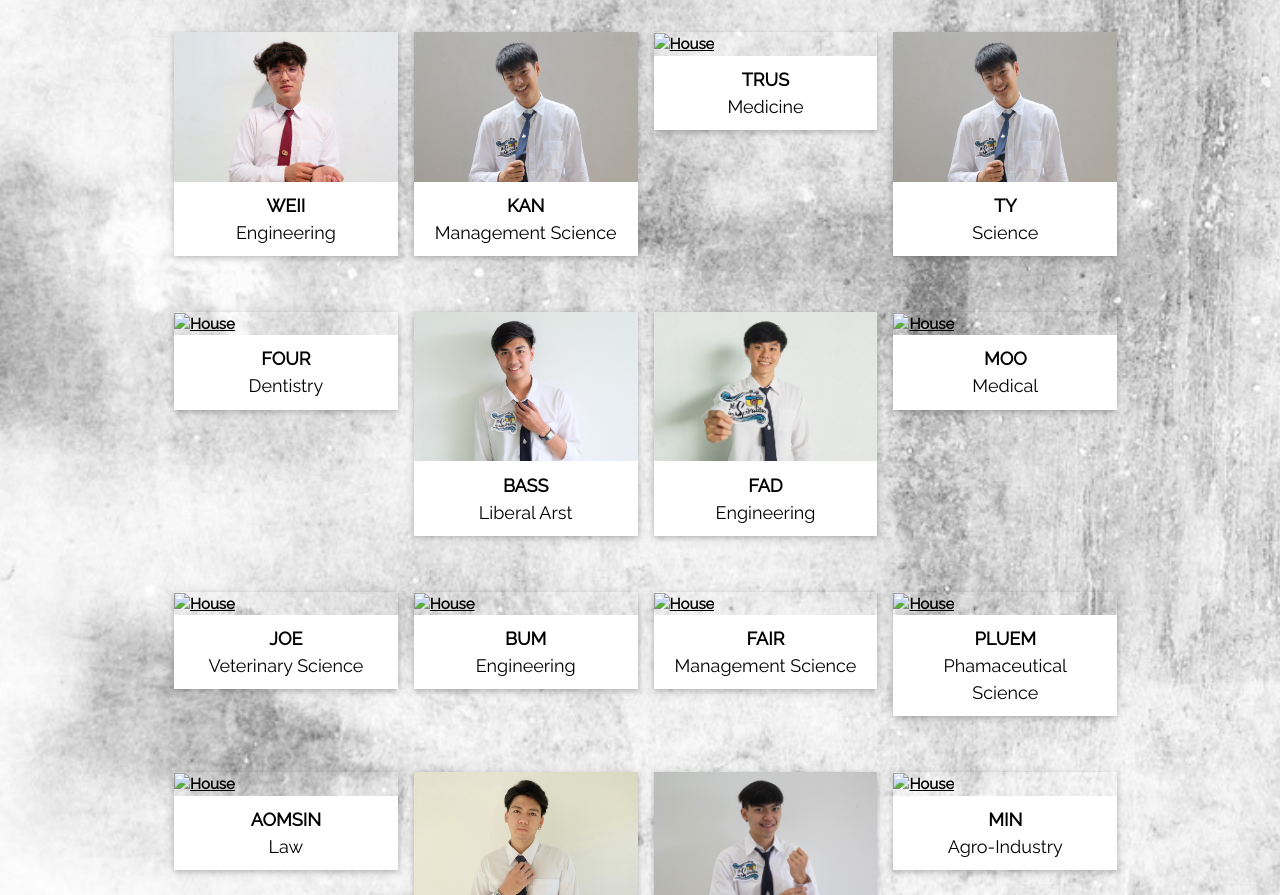
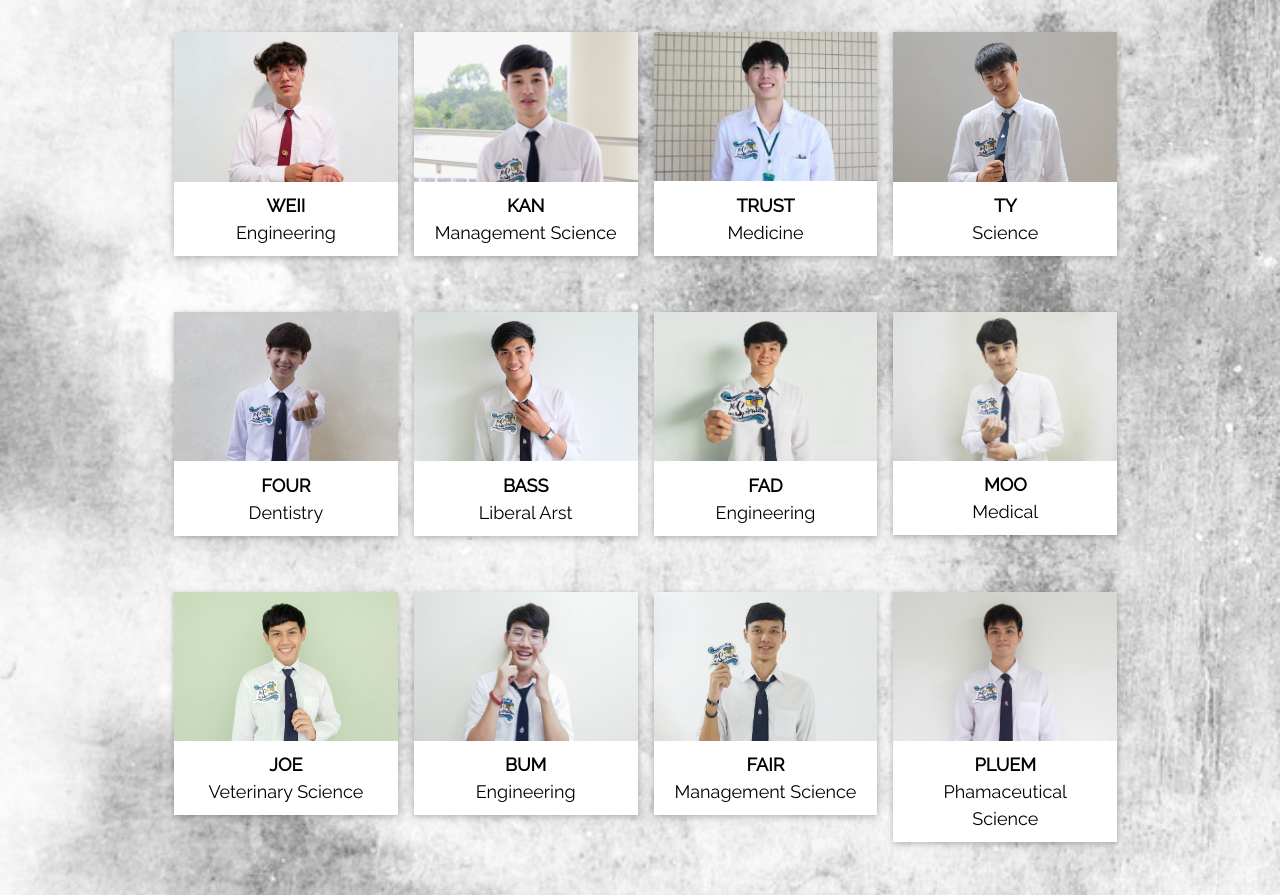
Before and after one commit to impalmn/16Inspirations-men, a plain HTML site: page index.html in a window 1280 px wide. Shown: the part 337-1232 px from the top of the page. Drawn offline with nearby package versions, Linux system fonts and the light colour scheme.

Commit message:
Update index.html

```diff
--- a/index.html
+++ b/index.html
@@ -21,10 +21,10 @@
   <!--Responsive Nav bar (Fixed on top)-->
   <div class="w3-top">
     <div class="w3-bar w3-black w3-center w3-padding">
-    <a href="https://impalmn.github.io/16Inspirations-home/" class="w3-bar-item w3-button w3-round"><i class="fa fa-home"></i><b> HOME<b></a>
-    <a href="16Inspirations-psu.html" class="w3-bar-item w3-button w3-round"><i class="fa fa-graduation-cap"></i><b> PSU<b></a>
-    <a href="16Inspirations-men.html" class="w3-bar-item w3-button w3-round w3-hover-red"><i class="fa fa-heart"></i><b> 16 PERFECT MEN<b></a>
-    <a href="16Inspirations-member.html" class="w3-bar-item w3-button w3-round"><i class="fa fa-user"></i><b> MEMBER<b></a>
+    <a href="home.html" class="w3-bar-item w3-button w3-round"><i class="fa fa-home"></i><b> HOME<b></a>
+    <a href="psu.html" class="w3-bar-item w3-button w3-round"><i class="fa fa-graduation-cap"></i><b> PSU<b></a>
+    <a href="16perfectmen.html" class="w3-bar-item w3-button w3-round w3-hover-red"><i class="fa fa-heart"></i><b> 16 PERFECT MEN<b></a>
+    <a href="member.html" class="w3-bar-item w3-button w3-round"><i class="fa fa-user"></i><b> MEMBER<b></a>
     </div>
   </div>
 
@@ -53,7 +53,7 @@
       </div>
       <div class="w3-col w3-margin-bottom"  style="width:22%">
         <div class="w3-display-container w3-card-2">
-          <a href="kan.html"><img src="ty.jpg" alt="House" style="width:100%" class="w3-hover-opacity"></a>
+          <a href="kan.html"><img src="kan.jpg" alt="Kan" style="width:100%" class="w3-hover-opacity"></a>
           <div class="w3-container w3-center w3-white">
             <h5><b>KAN</b><br>Management Science</br></h5>
           </div>
@@ -61,9 +61,9 @@
       </div>
       <div class="w3-col w3-margin-bottom"  style="width:22%">
         <div class="w3-display-container w3-card-2">
-          <a href="trus.html"><img src="house5.jpg" alt="House" style="width:100%" class="w3-hover-opacity"></a>
+          <a href="trust.html"><img src="trust.jpg" alt="Trust" style="width:100%" class="w3-hover-opacity"></a>
           <div class="w3-container w3-center w3-white">
-            <h5><b>TRUS</b><br>Medicine</br></h5>
+            <h5><b>TRUST</b><br>Medicine</br></h5>
           </div>
         </div>
       </div>
@@ -81,7 +81,7 @@
     <div class="w3-row-padding" style="margin-top:40px;padding-left:150px">
       <div class="w3-col w3-margin-bottom"  style="width:22%">
         <div class="w3-display-container w3-card-2">
-          <a href="four.html"><img src="house5.jpg" alt="House" style="width:100%" class="w3-hover-opacity"></a>
+          <a href="four.html"><img src="four.jpg" alt="Four" style="width:100%" class="w3-hover-opacity"></a>
           <div class="w3-container w3-center w3-white">
             <h5><b>FOUR</b><br>Dentistry</br></h5>
           </div>
@@ -105,7 +105,7 @@
       </div>
       <div class="w3-col w3-margin-bottom"  style="width:22%">
         <div class="w3-display-container w3-card-2">
-          <a href="kan.html"><img src="house5.jpg" alt="House" style="width:100%" class="w3-hover-opacity"></a>
+          <a href="moo.html"><img src="moo.jpg" alt="Moo" style="width:100%" class="w3-hover-opacity"></a>
           <div class="w3-container w3-center w3-white">
             <h5><b>MOO</b><br>Medical</br></h5>
           </div>
@@ -117,7 +117,7 @@
     <div class="w3-row-padding" style="margin-top:40px;padding-left:150px">
       <div class="w3-col w3-margin-bottom"  style="width:22%">
         <div class="w3-display-container w3-card-2">
-          <a href="joe.html"><img src="house5.jpg" alt="House" style="width:100%" class="w3-hover-opacity"></a>
+          <a href="joe.html"><img src="joe.jpg" alt="Joe" style="width:100%" class="w3-hover-opacity"></a>
           <div class="w3-container w3-center w3-white">
             <h5><b>JOE</b><br>Veterinary Science</br></h5>
           </div>
@@ -125,7 +125,7 @@
       </div>
       <div class="w3-col w3-margin-bottom"  style="width:22%">
         <div class="w3-display-container w3-card-2">
-          <a href="bum.html"><img src="house5.jpg" alt="House" style="width:100%" class="w3-hover-opacity"></a>
+          <a href="bum.html"><img src="bum.jpg" alt="BUM" style="width:100%" class="w3-hover-opacity"></a>
           <div class="w3-container w3-center w3-white">
             <h5><b>BUM</b><br>Engineering</br></h5>
           </div>
@@ -133,7 +133,7 @@
       </div>
       <div class="w3-col w3-margin-bottom"  style="width:22%">
         <div class="w3-display-container w3-card-2">
-          <a href="fair.html"><img src="house5.jpg" alt="House" style="width:100%" class="w3-hover-opacity"></a>
+          <a href="fair.html"><img src="fair.jpg" alt="Fair" style="width:100%" class="w3-hover-opacity"></a>
           <div class="w3-container w3-center w3-white">
             <h5><b>FAIR</b><br>Management Science</br></h5>
           </div>
@@ -141,7 +141,7 @@
       </div>
       <div class="w3-col w3-margin-bottom"  style="width:22%">
         <div class="w3-display-container w3-card-2">
-          <a href="pluem.html"><img src="house5.jpg" alt="House" style="width:100%" class="w3-hover-opacity"></a>
+          <a href="pluem.html"><img src="pluem.jpg" alt="Pluem" style="width:100%" class="w3-hover-opacity"></a>
           <div class="w3-container w3-center w3-white">
             <h5><b>PLUEM</b><br>Phamaceutical Science</br></h5>
           </div>
@@ -152,7 +152,7 @@
     <div class="w3-row-padding" style="margin-top:40px;padding-left:150px">
       <div class="w3-col w3-margin-bottom"  style="width:22%">
         <div class="w3-display-container w3-card-2">
-          <a href="aomsin.html"><img src="house5.jpg" alt="House" style="width:100%" class="w3-hover-opacity"></a>
+          <a href="aomsin.html"><img src="aomsin.jpg" alt="Aonsin" style="width:100%" class="w3-hover-opacity"></a>
           <div class="w3-container w3-center w3-white">
             <h5><b>AOMSIN</b><br>Law</br></h5>
           </div>
@@ -176,7 +176,7 @@
       </div>
       <div class="w3-col w3-margin-bottom"  style="width:22%;padding-bottom:20px">
         <div class="w3-display-container w3-card-2">
-          <a href="min.html"><img src="house5.jpg" alt="House" style="width:100%" class="w3-hover-opacity"></a>
+          <a href="min.html"><img src="min.jpg" alt="Min" style="width:100%" class="w3-hover-opacity"></a>
           <div class="w3-container w3-center w3-white">
             <h5><b>MIN</b><br>Agro-Industry</br></h5>
           </div>
```
